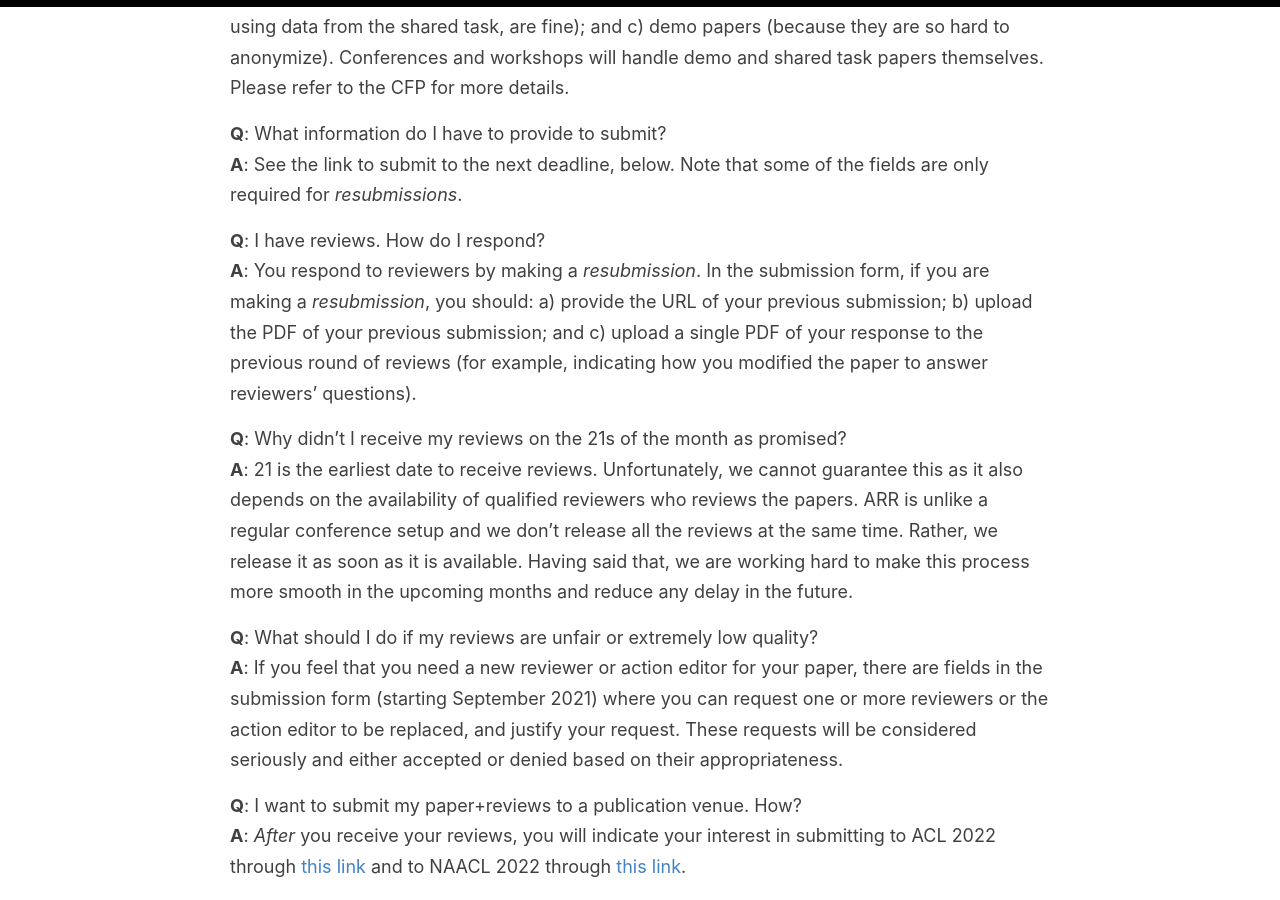
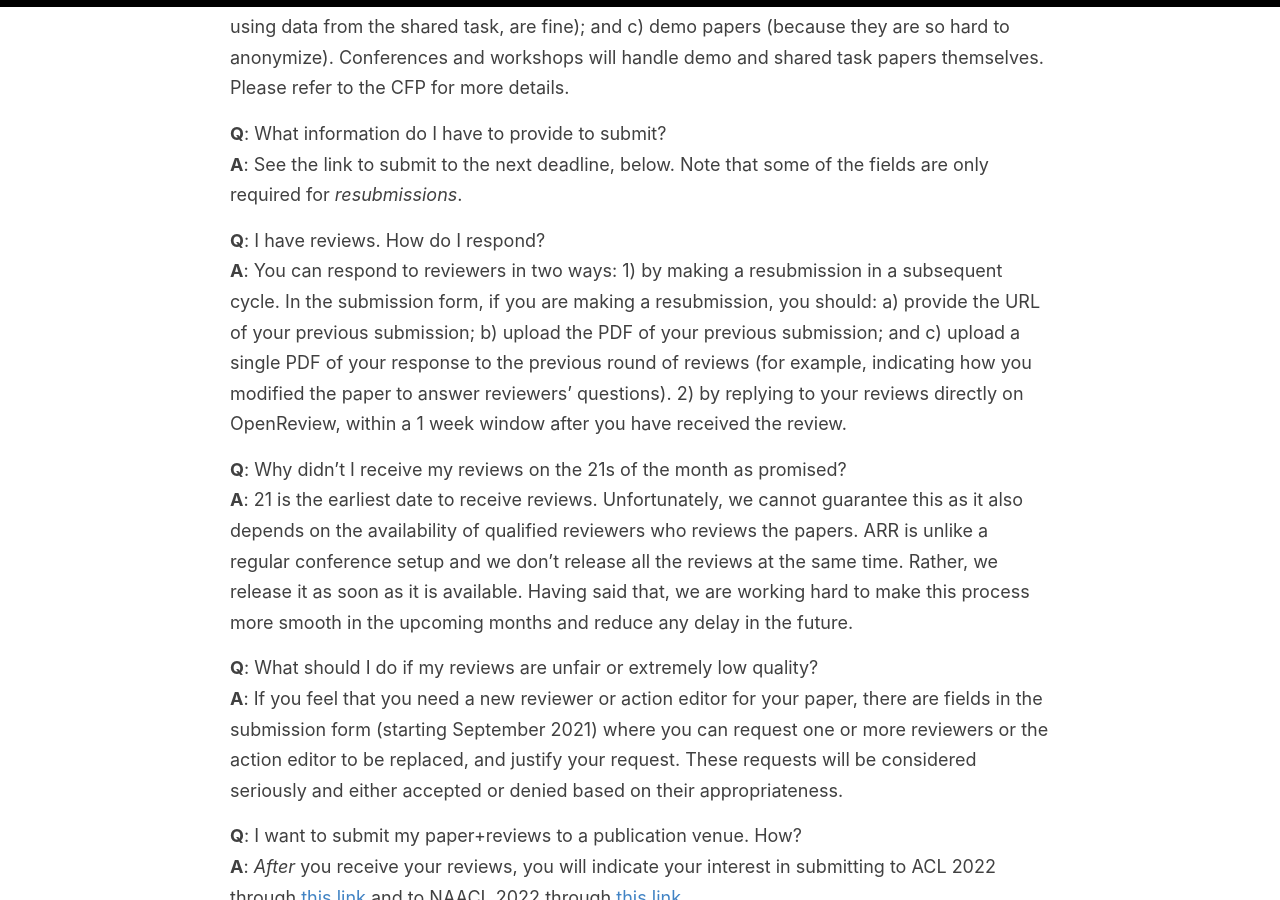
Before and after one commit to amitmerchant1990/reverie, a Jekyll site: the page built from authors.md, in a window 1280 px wide and 900 px high, scrolled down 1484 px. Built offline with Jekyll 4.4.1, drawn with Linux system fonts in a browser that asks for light colours.

Commit message:
Update authors.md

```diff
--- a/authors.md
+++ b/authors.md
@@ -38,7 +38,7 @@ See the questions below for more information.
 **A**: See the link to submit to the next deadline, below. Note that some of the fields are only required for _resubmissions_.
 
 **Q**: I have reviews. How do I respond?<br>
-**A**: You respond to reviewers by making a _resubmission_. In the submission form, if you are making a _resubmission_, you should: a) provide the URL of your previous submission; b) upload the PDF of your previous submission; and c) upload a single PDF of your response to the previous round of reviews (for example, indicating how you modified the paper to answer reviewers' questions).
+**A**: You can respond to reviewers in two ways: 1) by making a resubmission in a subsequent cycle. In the submission form, if you are making a resubmission, you should: a) provide the URL of your previous submission; b) upload the PDF of your previous submission; and c) upload a single PDF of your response to the previous round of reviews (for example, indicating how you modified the paper to answer reviewers’ questions). 2) by replying to your reviews directly on OpenReview, within a 1 week window after you have received the review.
 
 **Q**: Why didn't I receive my reviews on the 21s of the month as promised?<br>
 **A**: 21 is the earliest date to receive reviews. Unfortunately, we cannot guarantee this as it also depends on the availability of qualified reviewers who reviews the papers. ARR is unlike a regular conference setup and we don’t release all the reviews at the same time. Rather, we release it as soon as it is available. Having said that, we are working hard to make this process more smooth in the upcoming months and reduce any delay in the future.
```
